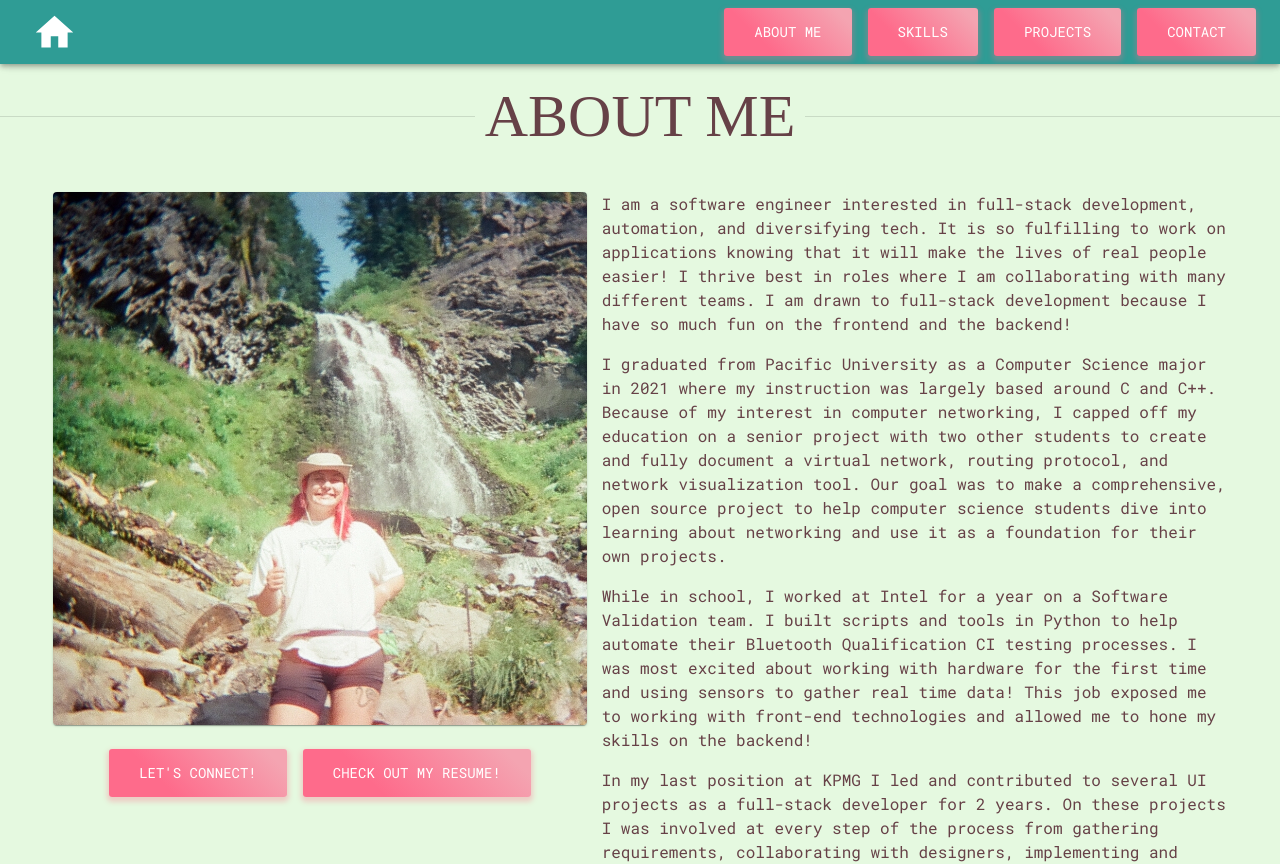
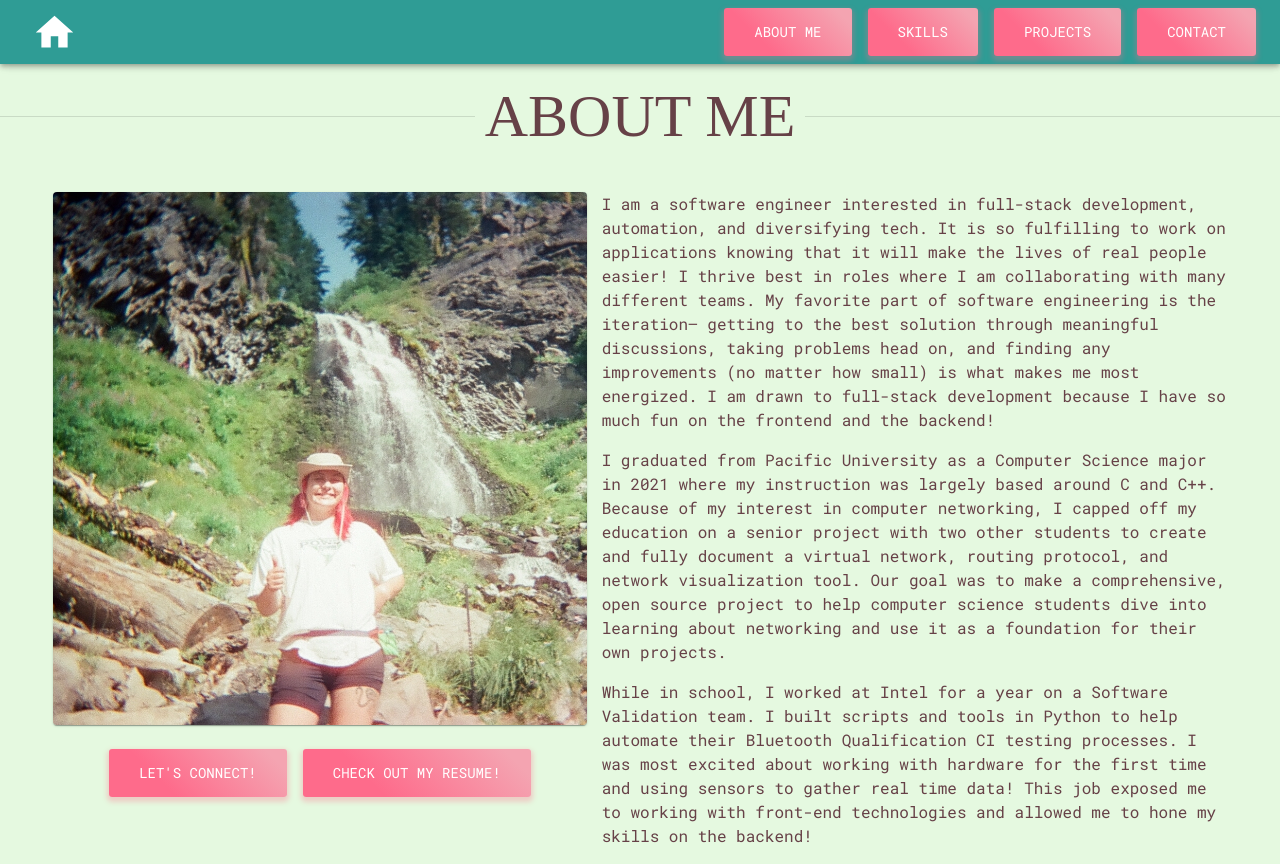
Before and after one commit to megan-kd/megan-kd.github.io, a React (Create React App) app in the folder megan-kd.github.io/: page / in a window 1280 px wide. Shown: the top 864 px of the page. Built offline with nearby package versions, Linux system fonts and the light colour scheme; a web font is replaced by a local one.

Commit message:
updated about me data

```diff
--- a/megan-kd.github.io/src/data/ProjectData.js
+++ b/megan-kd.github.io/src/data/ProjectData.js
@@ -123,7 +123,7 @@ export const skillsData = [
 ];
 
 export const aboutMeData = <>
- <p style={{marginTop: 0}}>I am a software engineer interested in full-stack development, automation, and diversifying tech. It is so fulfilling to work on applications knowing that it will make the lives of real people easier! I thrive best in roles where I am collaborating with many different teams. I am drawn to full-stack development because I have so much fun on the frontend and the backend!</p>
+ <p style={{marginTop: 0}}>I am a software engineer interested in full-stack development, automation, and diversifying tech. It is so fulfilling to work on applications knowing that it will make the lives of real people easier! I thrive best in roles where I am collaborating with many different teams. My favorite part of software engineering is the iteration— getting to the best solution through meaningful discussions, taking problems head on, and finding any improvements (no matter how small) is what makes me most energized. I am drawn to full-stack development because I have so much fun on the frontend and the backend!</p>
  <p>I graduated from Pacific University as a Computer Science major in 2021 where my instruction was largely based around C and C++. Because of my interest in computer networking, I capped off my education on a senior project with two other students to create and fully document a virtual network, routing protocol, and network visualization tool. Our goal was to make a comprehensive, open source project to help computer science students dive into learning about networking and use it as a foundation for their own projects.</p>
  <p>While in school, I worked at Intel for a year on a Software Validation team. I built scripts and tools in Python to help automate their Bluetooth Qualification CI testing processes. I was most excited about working with hardware for the first time and using sensors to gather real time data! This job exposed me to working with front-end technologies and allowed me to hone my skills on the backend!</p>
  <p>In my last position at KPMG I led and contributed to several UI projects as a full-stack developer for 2 years. On these projects I was involved at every step of the process from gathering requirements, collaborating with designers, implementing and testing frontend features and backend APIs, and writing scripts and working with infrastructure teams to deploy apps to production environments in Azure and AKS. What I enjoyed most was working with wonderful UI/UX designers and bring their vision to life, as well as continuously work with clients to build UIs that speak to their needs. </p>
```
